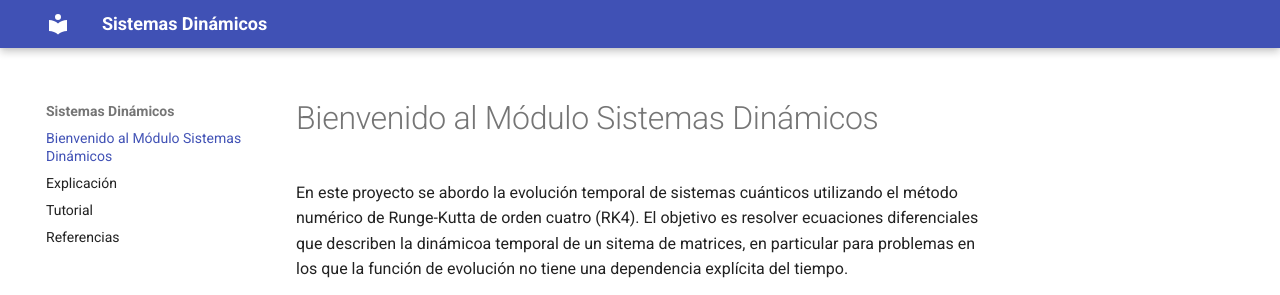
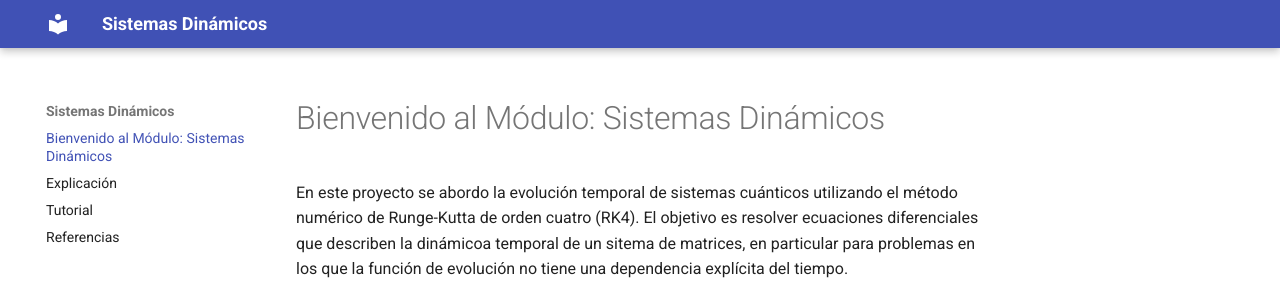
Before and after one commit to Robertvon9014/Sistemas-Dinamicos, an MkDocs documentation site: the page built from docs/index.md, in a window 1280 px wide. Shown: the top 295 px of the page. Built offline with MkDocs 1.6.1 and Material for MkDocs 9.7.7, drawn with Linux system fonts in a browser that asks for light colours.

```diff
--- a/docs/index.md
+++ b/docs/index.md
@@ -1,4 +1,4 @@
-# Bienvenido al Módulo Sistemas Dinámicos
+# Bienvenido al Módulo: Sistemas Dinámicos
 
 En este proyecto se abordo la evolución temporal de sistemas cuánticos utilizando el método numérico de Runge-Kutta de orden cuatro (RK4). El objetivo es resolver ecuaciones diferenciales que describen la dinámicoa temporal de un sitema de matrices, en particular para problemas en los que la función de evolución no tiene una dependencia explícita del tiempo.
 
```
